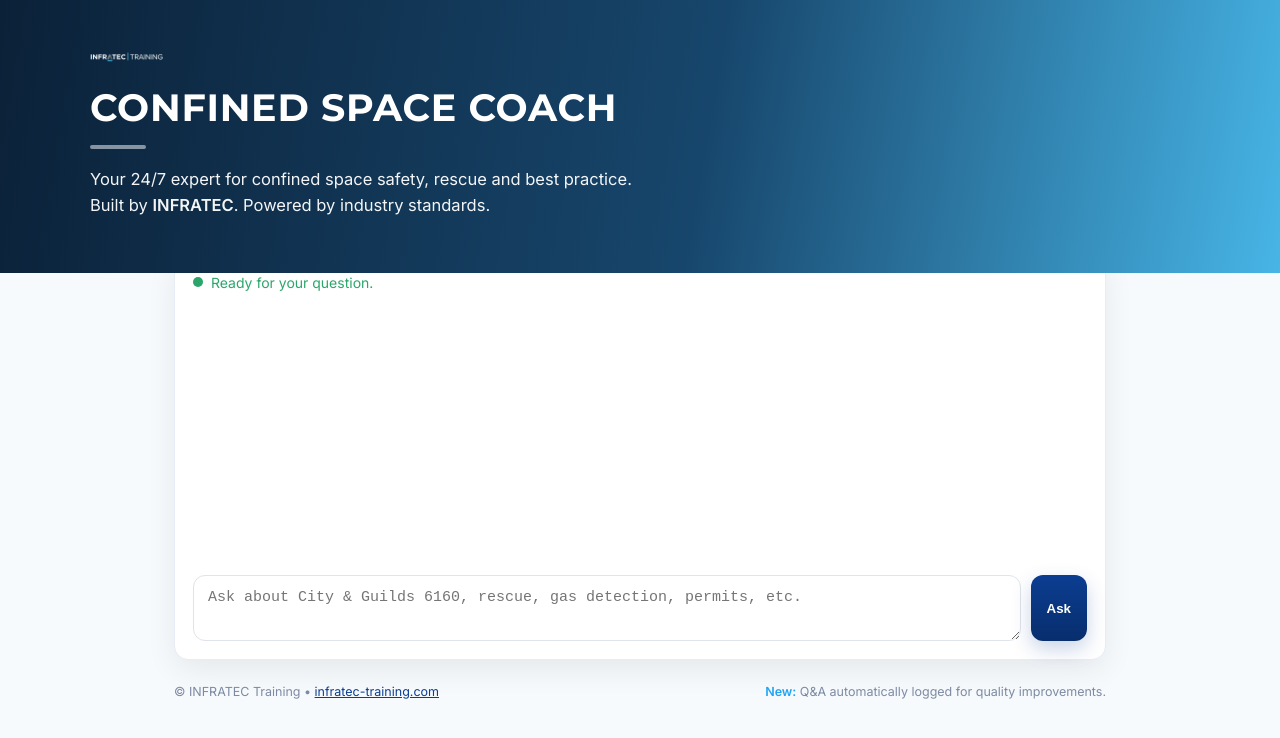
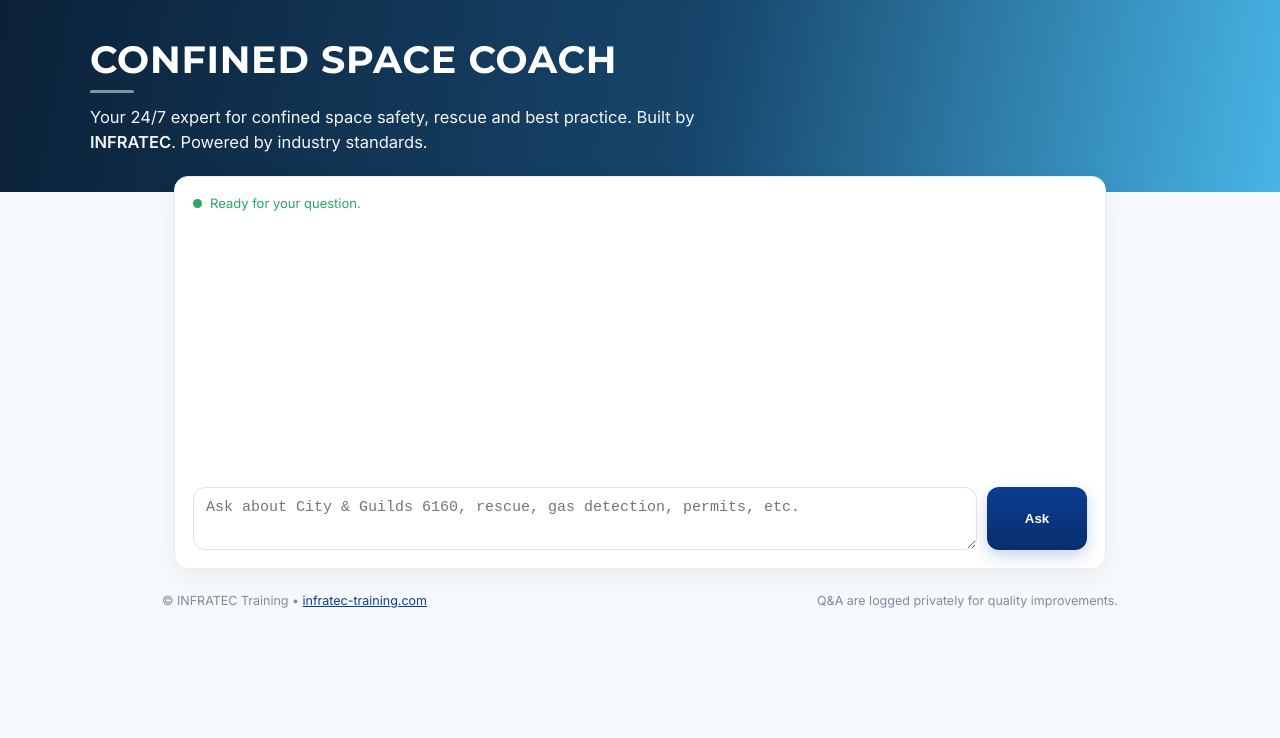
Before and after one commit to LeeBullock/confinedspacecoach-bot, a website: page public/index.html in a window 1280 px wide. Drawn offline with Linux system fonts and the light colour scheme.

Commit message:
Bot UI + API + Trello logging wired; serve /public

```diff
--- a/public/index.html
+++ b/public/index.html
@@ -2,112 +2,107 @@
 <html lang="en">
 <head>
   <meta charset="utf-8" />
-  <meta name="viewport" content="width=device-width, initial-scale=1" />
+  <meta name="viewport" content="width=device-width, initial-scale=1, viewport-fit=cover" />
   <title>Confined Space Coach · INFRATEC Training</title>
 
-  <!-- Fonts – feel free to swap; these match the clean geometric style -->
+  <!-- Brand-like fonts -->
   <link rel="preconnect" href="https://fonts.googleapis.com">
   <link rel="preconnect" href="https://fonts.gstatic.com" crossorigin>
-  <link href="https://fonts.googleapis.com/css2?family=Montserrat:wght@500;600;700&family=Inter:wght@400;600&display=swap" rel="stylesheet">
+  <link href="https://fonts.googleapis.com/css2?family=Montserrat:wght@600;700&family=Inter:wght@400;600&display=swap" rel="stylesheet">
 
   <style>
-    /* ===== Brand palette (tuned to your screenshot) ===== */
+    /* ===== Palette tuned to your banner ===== */
     :root{
-      --navy-900: #0B2138;  /* left of gradient */
-      --navy-700: #17466C;  /* mid tone */
-      --sky-500:  #47B5E6;  /* right of gradient */
-      --brand:    #0B3D91;  /* CTA/links */
-      --accent:   #20A4F3;  /* separators / small accents */
-      --ink:      #0f172a;
-      --muted:    #7c8aa3;
-      --card:     #ffffff;
-      --ring:     rgba(32,164,243,.18);
-      --radius:   14px;
+      --navy-900:#0B2138; --navy-700:#17466C; --sky-500:#47B5E6;
+      --brand:#0B3D91; --accent:#20A4F3;
+      --ink:#0f172a; --muted:#7c8aa3; --card:#fff; --ring:rgba(32,164,243,.18);
+      --radius:14px;
+      --safe: env(safe-area-inset-bottom, 0px);
     }
-
     *{ box-sizing:border-box }
     html,body{ height:100% }
-    body{
-      margin:0; background:#f7fafc; color:var(--ink);
-      font-family: Inter, system-ui, -apple-system, Segoe UI, Roboto, Arial, sans-serif;
+    body{ margin:0; background:#f7fafc; color:var(--ink);
+      font-family: Inter, system-ui, -apple-system, Segoe UI, Roboto, Arial, sans-serif; }
+
+    /* ===== HERO ===== */
+    .hero{
+      background: linear-gradient(100deg, var(--navy-900) 0%, var(--navy-700) 55%, var(--sky-500) 100%);
+      color:#fff; padding: 24px 16px 20px; /* mobile-first padding */
     }
-
-    /* ===== Hero ===== */
-    .hero{
-      position: relative;
-      background: linear-gradient(100deg, var(--navy-900) 0%, var(--navy-700) 55%, var(--sky-500) 100%);
-      color:#fff;
-      padding: 38px 24px;
-      overflow:hidden;
-    }
-    .hero-inner{
-      max-width: 1100px; margin: 0 auto; display:flex; align-items:center; gap: 28px;
-    }
-    .hero-left{ flex:1; min-width: 0 }
-    .lockup{
-      display:flex; align-items:center; gap:14px; margin-bottom: 8px;
-      font-family: Montserrat, Inter, sans-serif;
-    }
-    .lockup img{ height:38px; }
+    .hero-inner{ max-width:1100px; margin:0 auto; display:flex; align-items:center; gap:24px; }
+    .hero-left{ flex:1; min-width:0 }
     .title{
       font-family: Montserrat, Inter, sans-serif;
-      font-size: 38px; font-weight: 700; letter-spacing: .02em; margin: 6px 0 10px;
-      text-transform: uppercase;
+      margin:0 0 8px; text-transform:uppercase; letter-spacing:.02em;
+      font-weight:700; line-height:1.05;
+      font-size: 28px; /* mobile-first */
+      word-break: keep-all;
     }
-    .subtitle{
-      font-size: 16.5px; line-height: 1.6; opacity:.95; max-width: 700px;
+    .divider{ width:44px; height:3px; background:#fff; opacity:.5; border-radius:999px; margin:10px 0 12px }
+    .subtitle{ margin:0; font-size:14.5px; line-height:1.55; opacity:.95; max-width:680px }
+    .hero-right{ width:120px; flex:0 0 120px; display:grid; place-items:center }
+    .hero-right img{ width:96px; height:96px; object-fit:contain; filter: drop-shadow(0 10px 24px rgba(0,0,0,.25)); }
+
+    /* ===== MAIN CARD ===== */
+    .shell{ max-width:980px; margin:-8px auto 20px; padding:0 12px; }
+    .surface{
+      background:var(--card); border-radius:12px; border:1px solid #e6edf5;
+      box-shadow:0 8px 24px rgba(2,12,27,.06); padding:12px;
     }
-    .divider{
-      width: 56px; height: 4px; background: #fff; opacity:.5; border-radius: 999px; margin: 14px 0;
-    }
-    .hero-right{ width: 140px; flex: 0 0 140px; display:grid; place-items:center }
-    .hero-right img{ width:110px; height:110px; object-fit:contain; filter: drop-shadow(0 10px 24px rgba(0,0,0,.25)); }
+    .meta{ display:flex; align-items:center; gap:8px; color:#2ba66b; font-size:13px; margin-bottom:8px }
+    .dot{ width:9px; height:9px; border-radius:50%; background:#2ba66b }
 
-    /* ===== Main card ===== */
-    .shell{ max-width: 980px; margin: -18px auto 24px; padding: 0 24px; }
-    .surface{
-      background: var(--card);
-      border-radius: var(--radius);
-      border:1px solid #e6edf5;
-      box-shadow: 0 10px 30px rgba(2,12,27,.07);
-      padding: 18px;
-    }
-    .meta{ display:flex; align-items:center; gap:8px; color:#2ba66b; font-size:14px; margin-bottom:10px }
-    .dot{ width:10px; height:10px; border-radius:50%; background:#2ba66b }
-
-    /* ===== Chat ===== */
-    .chat{ display:flex; flex-direction:column; gap:10px; min-height: 260px; }
+    /* ===== CHAT ===== */
+    .chat{ display:flex; flex-direction:column; gap:8px; min-height:160px; }
     .msg{
-      padding: 10px 12px; border-radius: 12px; max-width: 88%; white-space: pre-wrap;
-      border: 1px solid #edf2f7;
+      padding:9px 11px; border-radius:12px; max-width:92%; white-space:pre-wrap;
+      border:1px solid #edf2f7; font-size:15px; line-height:1.4;
     }
     .msg.user{ align-self:flex-end; background:#f0f7ff; border-color:#dbeafe }
     .msg.bot{ align-self:flex-start; background:#fafafa }
 
-    .row{ display:flex; gap:10px; margin-top:14px }
+    .row{ position:sticky; bottom:calc(var(--safe) + 0px); background:#fff; padding-top:8px; display:flex; gap:8px }
     textarea{
-      flex:1; min-height: 64px; resize: vertical;
-      padding:12px 14px; border-radius: 12px; border: 1px solid #dfe3ea; background:#fff;
-      outline: none; font-size: 15px; line-height:1.35; color: var(--ink);
-      box-shadow: 0 0 0 3px transparent;
+      flex:1; min-height:52px; resize:vertical; max-height:40vh;
+      padding:10px 12px; border-radius:12px; border:1px solid #dfe3ea; background:#fff;
+      outline:none; font-size:15px; line-height:1.35; color:var(--ink);
+      box-shadow:0 0 0 3px transparent;
     }
-    textarea:focus{ border-color: var(--brand); box-shadow: 0 0 0 3px var(--ring) }
+    textarea:focus{ border-color:var(--brand); box-shadow:0 0 0 3px var(--ring) }
     button{
-      padding: 12px 16px; border: none; border-radius: 12px; cursor: pointer; font-weight: 700;
-      background: linear-gradient(180deg, var(--brand), #082e6d); color:#fff;
-      box-shadow: 0 8px 20px rgba(11,61,145,.22); transition: transform .04s ease;
+      padding:12px 14px; border:none; border-radius:12px; cursor:pointer; font-weight:700;
+      background:linear-gradient(180deg, var(--brand), #082e6d); color:#fff;
+      box-shadow:0 6px 16px rgba(11,61,145,.22); min-width:88px;
+      transition:transform .04s ease;
     }
-    button:hover{ transform: translateY(-1px) }
-    button:active{ transform: translateY(0) }
+    button:active{ transform:translateY(1px) }
 
-    /* ===== Footer ===== */
     footer{
-      margin: 12px auto 30px; padding: 0 24px; max-width:980px;
-      color: var(--muted); font-size: 12.5px; display:flex; justify-content:space-between; gap:12px; flex-wrap:wrap;
+      margin:10px auto calc(14px + var(--safe)); padding:0 12px; max-width:980px;
+      color:var(--muted); font-size:12.5px; display:flex; justify-content:space-between; gap:12px; flex-wrap:wrap;
     }
-    a{ color:#fff } /* links in hero remain white if used */
-    .link{ color: var(--brand) }
-    .accent{ color: var(--accent); font-weight: 600 }
+    .link{ color:var(--brand) }
+
+    /* ===== Larger screens ===== */
+    @media (min-width: 540px){
+      .title{ font-size:34px }
+      .subtitle{ font-size:15.5px }
+      .surface{ padding:16px; border-radius:14px }
+      .chat{ min-height:200px }
+      .row{ gap:10px }
+      button{ min-width:100px }
+    }
+    @media (min-width: 900px){
+      .hero{ padding: 40px 24px 36px }
+      .title{ font-size:38px }
+      .subtitle{ font-size:16.5px }
+      .hero-right{ display:grid }  /* show mascot on desktop */
+      .shell{ margin:-16px auto 24px; padding:0 24px }
+      .surface{ padding:18px }
+      .chat{ min-height:260px }
+    }
+    /* Prevent horizontal scroll on very small iframes */
+    body{ overflow-x:hidden }
   </style>
 </head>
 <body>
@@ -115,21 +110,14 @@
   <section class="hero">
     <div class="hero-inner">
       <div class="hero-left">
-        <div class="lockup">
-          <!-- Put your white logo at /assets/infratec-lockup.png (or text will show) -->
-          <img src="/assets/infratec-lockup.png" alt="INFRATEC | TRAINING" onerror="this.remove()">
-        </div>
-
-        <div class="title">Confined Space Coach</div>
+        <h1 class="title">Confined Space Coach</h1>
         <div class="divider"></div>
         <p class="subtitle">
-          Your 24/7 expert for confined space safety, rescue and best practice.<br>
+          Your 24/7 expert for confined space safety, rescue and best practice.
           Built by <strong>INFRATEC</strong>. Powered by industry standards.
         </p>
       </div>
-
       <div class="hero-right">
-        <!-- Optional mascot/bot icon -->
         <img src="/assets/coach-bot.png" alt="Coach Bot" onerror="this.style.display='none'">
       </div>
     </div>
@@ -143,15 +131,15 @@
       <div id="chat" class="chat" aria-live="polite"></div>
 
       <div class="row">
-        <textarea id="q" placeholder="Ask about City &amp; Guilds 6160, rescue, gas detection, permits, etc."></textarea>
-        <button id="send" type="button">Ask</button>
+        <textarea id="q" inputmode="text" placeholder="Ask about City &amp; Guilds 6160, rescue, gas detection, permits, etc."></textarea>
+        <button id="send" type="button" aria-label="Ask the coach">Ask</button>
       </div>
     </div>
   </main>
 
   <footer>
     <div>© INFRATEC Training • <a class="link" href="https://www.infratec-training.com" target="_blank" rel="noopener">infratec-training.com</a></div>
-    <div><span class="accent">New:</span> Q&amp;A automatically logged for quality improvements.</div>
+    <div>Q&amp;A are logged privately for quality improvements.</div>
   </footer>
 
   <script src="/script.js" defer></script>
```
Also changed, not shown: public/script.js (+3 -5 lines).
